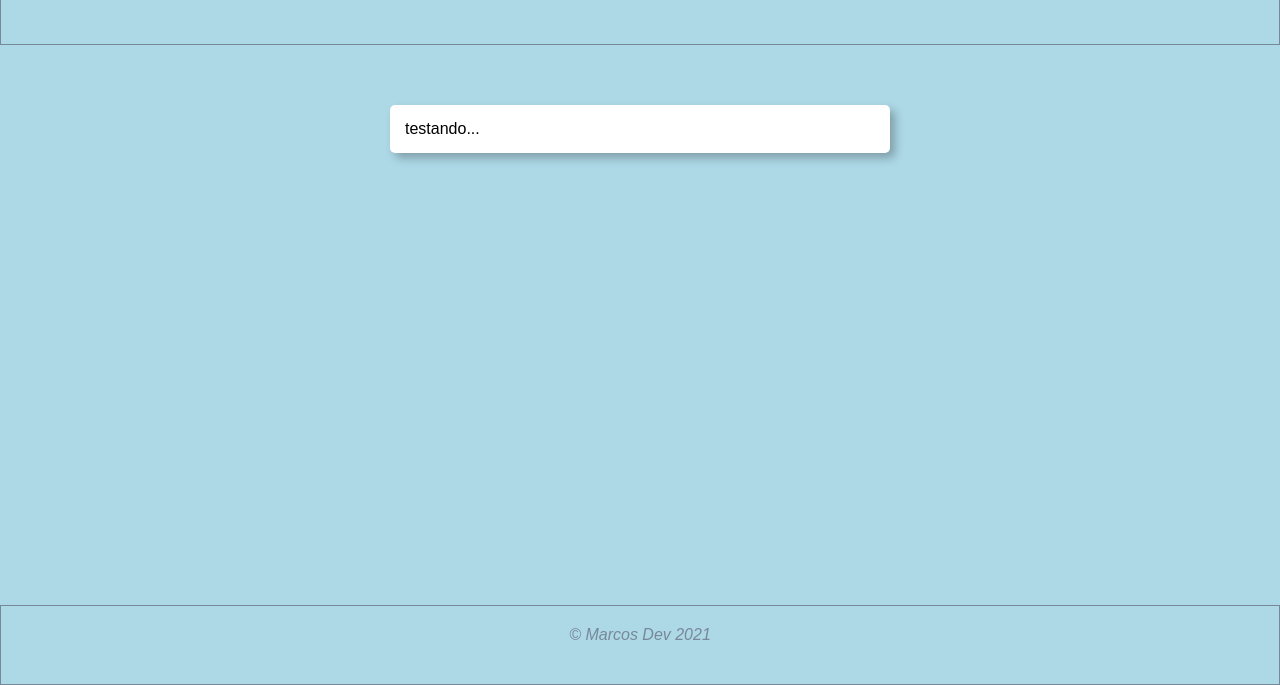
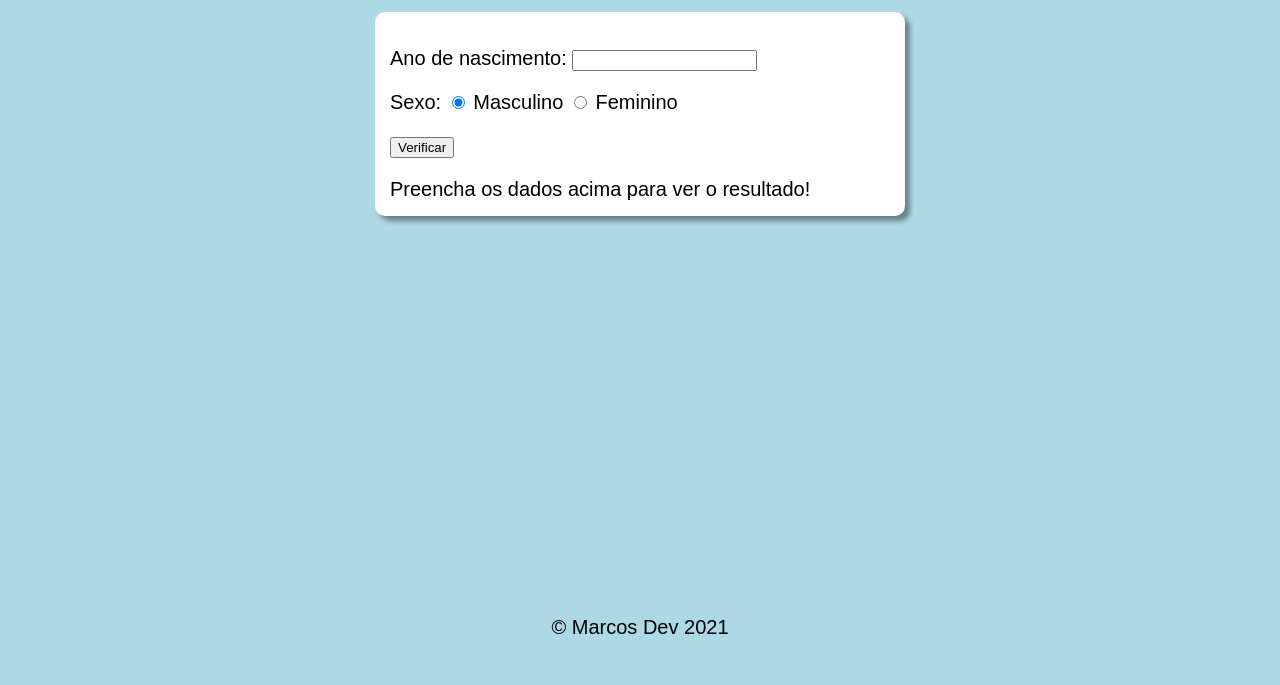
Before and after one commit to maroberto/web-projetos, a plain HTML site: page JavaScript aulas/aula-12ex/modelo/modelo.html in a window 1280 px wide. Shown: the part 115-800 px from the top of the page. Drawn offline with Linux system fonts and the light colour scheme.

Commit message:
edição javascript parte2

```diff
--- a/JavaScript aulas/aula-12ex/modelo/modelo.html
+++ b/JavaScript aulas/aula-12ex/modelo/modelo.html
@@ -11,15 +11,32 @@
 </head>
 <body>
   <div class="container">
+
     <header id="header">
       <h1>Título</h1>
     </header>
+
     <section id="section">
-      <div id="cont1">testando...
-        <div id="cont2"></div>
+      <div>
+        <p>Ano de nascimento:
+          <input type="number" name=txtano id="txtano" mim="0">
+        </p>
+        <p>Sexo:
+          <input type="radio" name=radsex id="mas" checked>
+          <label for="mas">Masculino</label>
+          <input type="radio" name="radsex" id="fem">
+          <label for="fem">Feminino</label>
+        </p>
+        <p>
+          <input type="button" value="Verificar" onclick="verificar()">
+        </p>
       </div>
+
+      <div id="res">Preencha os dados acima para ver o resultado!</div>
     </section>
+
     <footer id="footer">&copy; Marcos Dev 2021</footer>
+
   </div>
 
   <!-- chama arquivo javascript -->
--- a/JavaScript aulas/aula-12ex/modelo/script.js
+++ b/JavaScript aulas/aula-12ex/modelo/script.js
@@ -1 +1,14 @@
-alert("olá!")
+function verificar(){
+  var data = new Date();
+  var ano = data.getFullYear();
+  var fano = document.getElementById("txtano")
+  var res = document.querySelector("div#res")
+  if (fano.value.length == 0 || fano.value > ano){
+    alert("[ERRO] verifique os dados e tente novamente!")
+  }else{
+    var fsex = document.getElementsByTagName("radsex")
+    var idade = ano - Number(fano.value)
+    res.innerHTML = `idade calculada: ${idade}`
+  }
+}
+// 2247 minutos
--- a/JavaScript aulas/aula-12ex/modelo/style.css
+++ b/JavaScript aulas/aula-12ex/modelo/style.css
@@ -1,52 +1,23 @@
-*{
-  margin: 0;
-  padding: 0;
+body{
+  background: lightblue;
+  font: normal 15pt Arial;
+}
 
-  box-sizing: border-box;
-  background: lightblue;
-  font-family: Arial;
+#header{
+  text-align: center;
+  padding-top: 20px;
+}
+#section{
+  background: white;
+  border-radius: 10px;
+  padding: 15px;
+  width: 500px;
+  margin: auto;
+  box-shadow: 5px 5px 5px rgba(0, 0, 0, 0.404);
 
 }
-.container{
-  display: grid;
-  grid-template-columns: 1fr;
-  grid-template-rows: 20vh 70vh 10vh;
-  grid-template-areas: "h" "s" "f";
+#footer{
+  text-align: center;
+  padding-top: 400px;
+  display: block;
 }
-#header{
-  grid-area: h;
-  text-align: center;
-  padding-top: 20px;
-  font: bold 20pt Arial;
-  color:lightslategray;
-  border: 1px solid
-}
-
-#section{
-  grid-area: s;
-}
-#cont1{
-  background: white;
-  border-radius: 5px;
-  width: 500px;
-  padding: 15px;
-  margin: 60px auto;
-  box-shadow: 5px 5px 10px rgba(0, 0, 0, 0.267);
-}
-#cont1:hover{
-  transition: 0.5s;
-  width: 502px;
-  padding: 17px;
-  box-shadow: 9px 9px 14px rgba(0, 0, 0, 0.507);
-}
-#cont2{
- background: white;
-}
-#footer{
-  grid-area: f;
-  border: 1px solid;
-  text-align: center;
-  padding-top: 20px;
-  color:lightslategray;
-  font-style: italic;
-}
```
Also changed, not shown: JavaScript aulas/Aula-04/ex001.html (renamed from JavaScript aulas/Aula04/ex001.html), JavaScript aulas/Aula-06/ex002.html (renamed from JavaScript aulas/Aula06/ex002.html), JavaScript aulas/Aula-06/ex003.html (renamed from JavaScript aulas/Aula06/ex003.html), JavaScript aulas/Aula-06/ex004.html (renamed from JavaScript aulas/Aula06/ex004.html).
